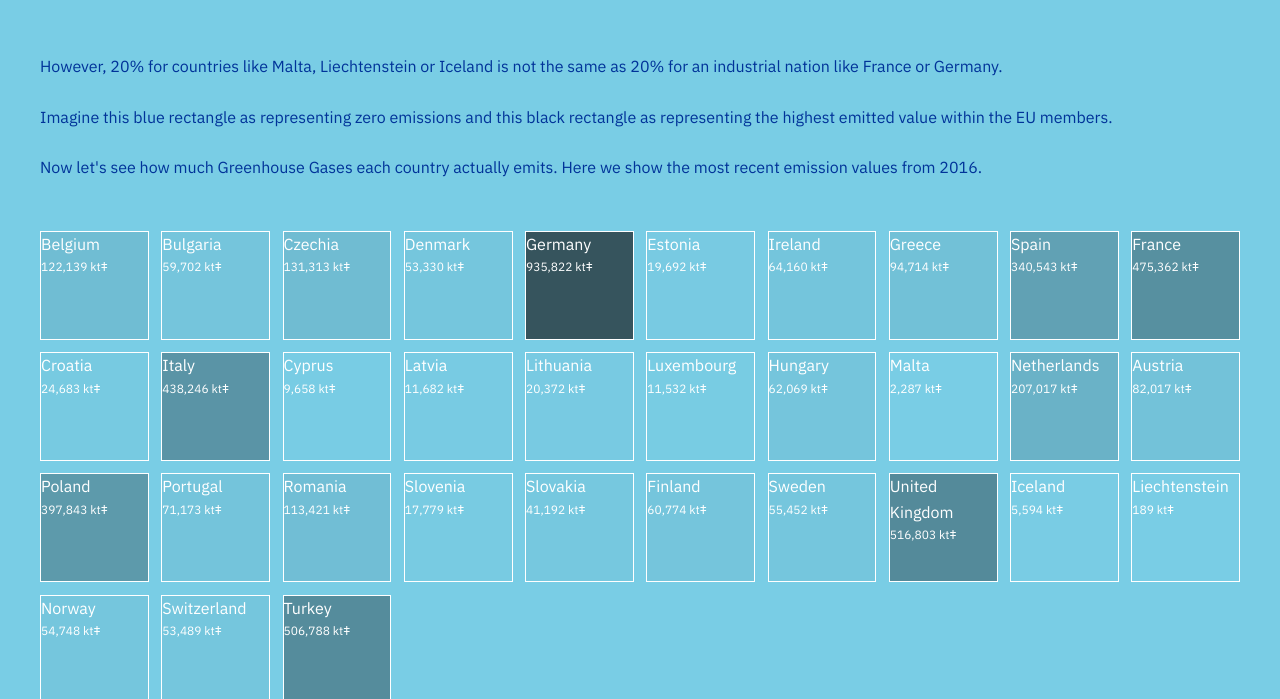
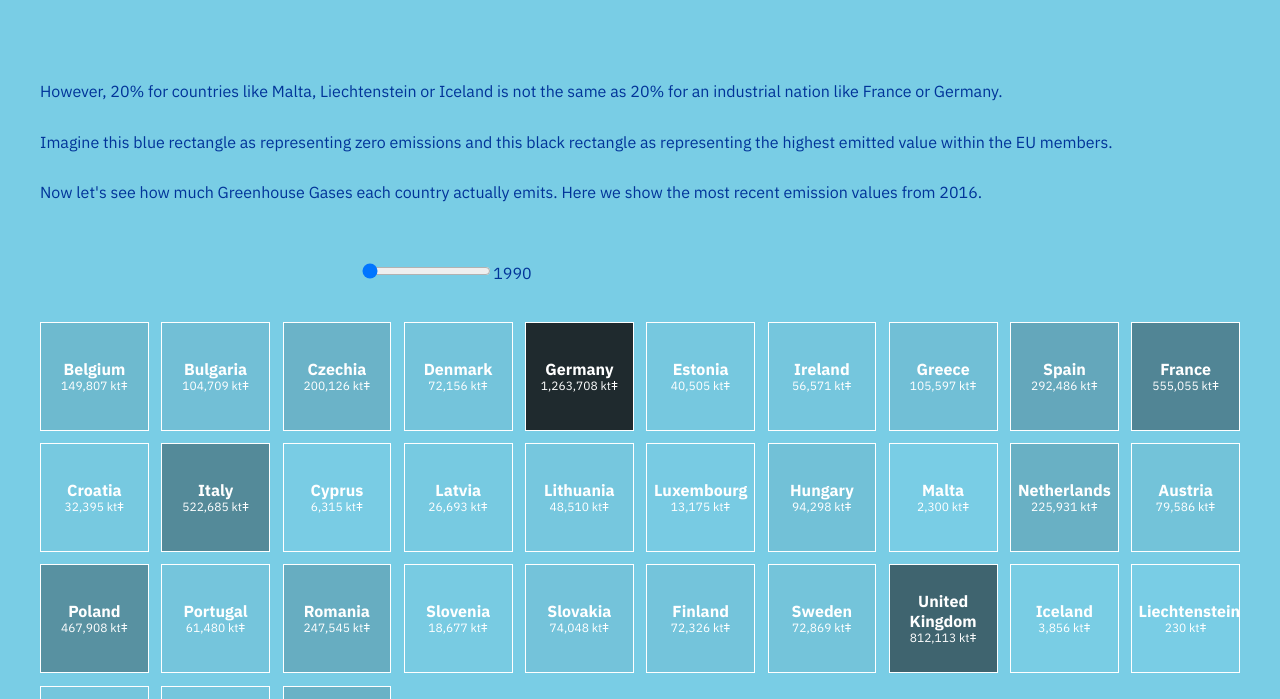
Before and after one commit to dnsos/ghg-emissions-viewer, a Vue app: page /#/ in a window 1280 px wide. Shown: the part 821-1520 px from the top of the page. Built offline with nearby package versions, Linux system fonts and the light colour scheme.

Commit message:
Included range input for Shares chapter

```diff
--- a/src/App.vue
+++ b/src/App.vue
@@ -51,10 +51,13 @@ figure {
   margin: 0;
 }
 
+fieldset {
+  border: none;
+}
+
 /* GRIDS
 ----------------------------------------------------- */
 .grid--12-columns {
-  padding: var(--grid-spacing);
   display: grid;
   grid-gap: var(--grid-spacing);
   grid-template-columns: repeat(12, 1fr);
@@ -93,6 +96,8 @@ figure {
 .chapter {
   max-width: 120rem;
   min-height: 100vh;
+  padding: 0 var(--grid-spacing);
+  margin-bottom: calc(var(--grid-spacing) * 4);
 }
 
 .chapter__introduction {
--- a/src/components/EmissionsGradient.vue
+++ b/src/components/EmissionsGradient.vue
@@ -70,7 +70,8 @@ export default {
     "entity",
     "values",
     "initialValue",
-    "maxValueRelative"
+    "maxValueRelative",
+    "initialTrendState"
   ],
   components: {
     Gradient,
@@ -80,7 +81,7 @@ export default {
     // define svg settings
     return {
       isHovered: false,
-      trendIsActive: true,
+      trendIsActive: this.initialTrendState,
       gradientWidth: 412,
       gradientHeight: 100,
       // set initially displayed value here
--- a/src/components/SectionContextualisation.vue
+++ b/src/components/SectionContextualisation.vue
@@ -5,16 +5,28 @@
       <p>Imagine this blue rectangle as representing zero emissions and this black rectangle as representing the highest emitted value within the EU members.</p>
       <p>Now let's see how much Greenhouse Gases each country actually emits. Here we show the most recent emission values from 2016.</p>
     </section>
+    <section class="shares__controls">
+        <fieldset>
+            <input
+              type="range"
+              min="0"
+              :max="allEntitiesExceptEU[rangeValue].values.length - 1"
+              step="1"
+              v-model.number="rangeValue"
+            >
+            <output>{{ activeYear }}</output>
+        </fieldset>
+    </section>
     <section class="grid--autofill-squares chapter__content">
         <div
             v-for="entity in allEntitiesExceptEU"
             :key="entity.name"
             class="share"
             :id="'share__' + entity.name.toLowerCase()"
-            :style="{ 'background-color': cellColor(entity.values[entity.values.length - 1]) }"
+            :style="{ 'background-color': cellColor(entity.values[rangeValue]) }"
         >
             <p class="share__entity">{{ entity.name }}</p>
-            <p class="share__value">{{  new Intl.NumberFormat().format(entity.values[entity.values.length - 1].toFixed(0)) }} ktǂ</p>
+            <p class="share__value">{{  new Intl.NumberFormat().format(entity.values[rangeValue].toFixed(0)) }} ktǂ</p>
         </div>
     </section>
   </article>
@@ -28,7 +40,9 @@ export default {
   components: {
   },
   data: function() {
-    return {}
+    return {
+        rangeValue: 0
+    }
   },
   computed: {
     allEntitiesExceptEU: function() {
@@ -38,7 +52,10 @@ export default {
       return chroma
         .scale(["#79cde5", "#1f2a2e"])
         .domain([0, 1263000])
-    }
+    },
+    activeYear: function() {
+      return 1990 + this.rangeValue;
+    },
   },
   mounted: function() {
   }
@@ -46,7 +63,15 @@ export default {
 </script>
 
 <style scoped>
+.shares__controls {
+    grid-column: 4 / 10;
+}
+
 .share {
+    display: flex;
+    flex-direction: column;
+    justify-content: center;
+    padding: calc(var(--grid-spacing) / 4 );
     background-color: transparent;
     border: .1rem solid white;
 }
@@ -54,10 +79,12 @@ export default {
 .share * {
     color: white;
     margin-bottom: 0;
+    text-align: center;
+    line-height: 1.2;
 }
 
 .share__entity {
-
+    font-weight: 700;
 }
 
 .share__value {
--- a/src/components/SectionOverview.vue
+++ b/src/components/SectionOverview.vue
@@ -13,6 +13,7 @@
         :entity="entity.name"
         :values="entity.values"
         :maxValueRelative="maxValueWithoutEu"
+        :initialTrendState="false"
       />
     </section>
   </article>
```
